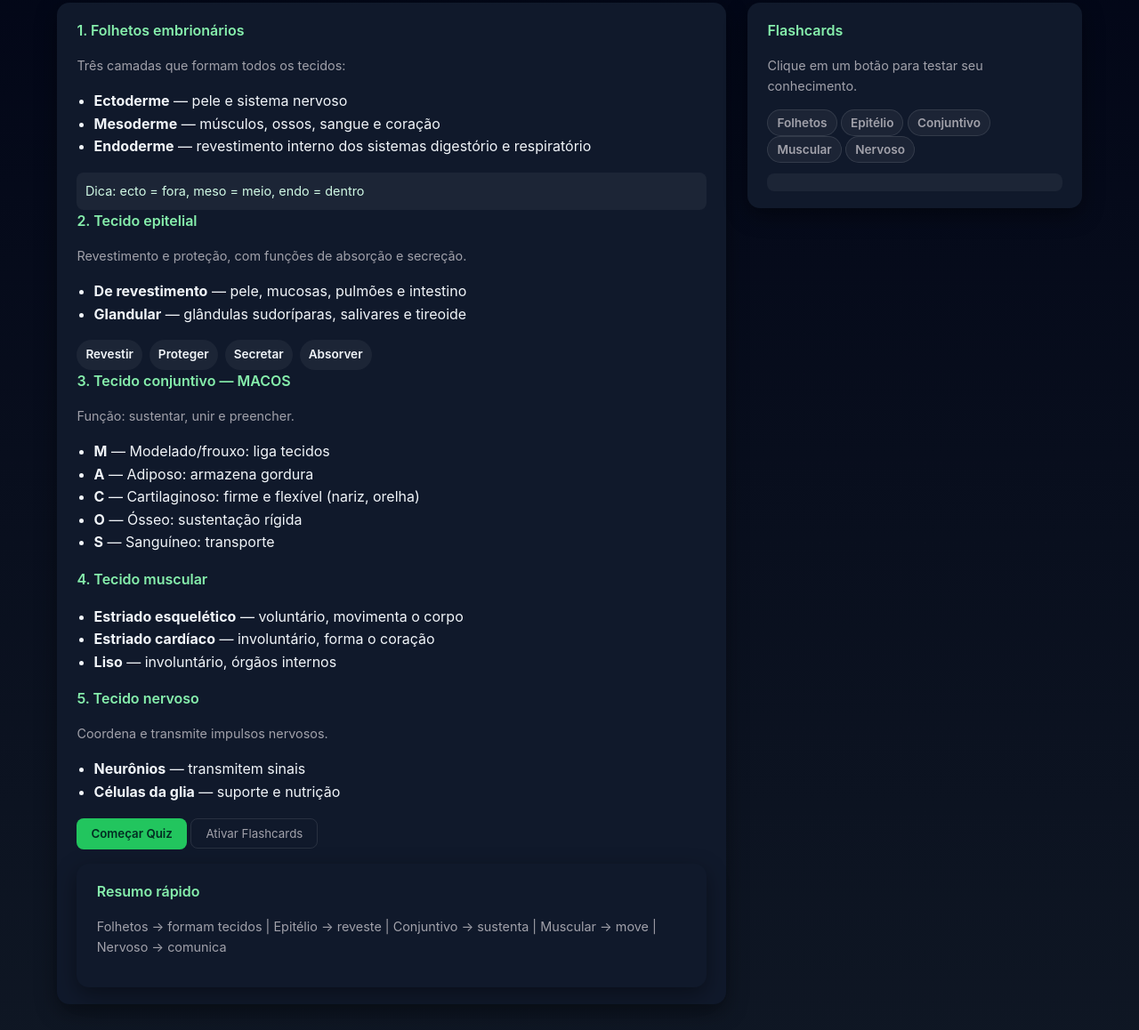
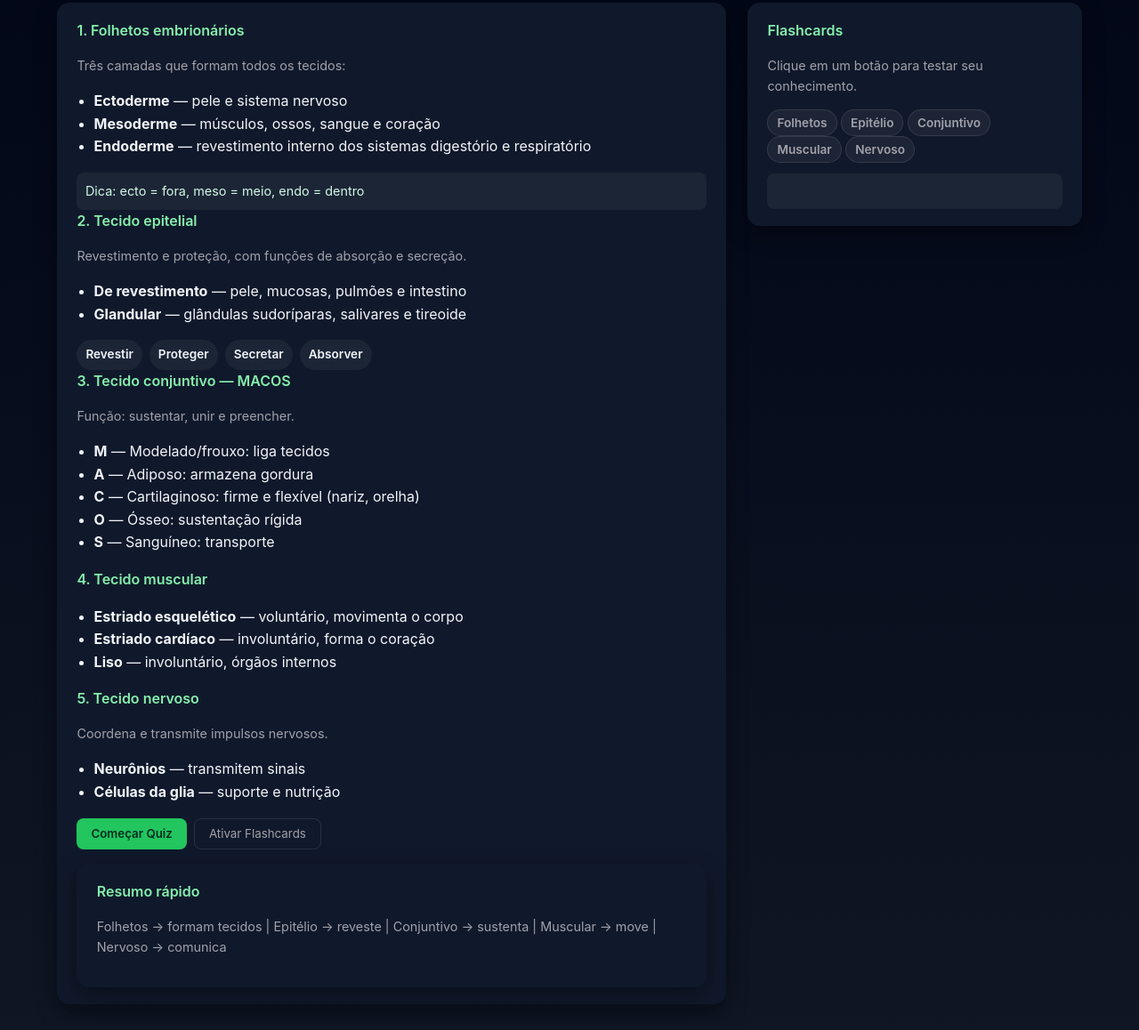
Before and after one commit to Alphton/estude-biologia-histologia, a plain HTML site: page index.html in a window 1280 px wide. Shown: the part 90-1248 px from the top of the page at 89% size. Drawn offline with Linux system fonts and the light colour scheme.

Commit message:
Update style.css

```diff
--- a/style.css
+++ b/style.css
@@ -45,7 +45,9 @@ footer { margin-top:2rem; text-align:center; font-size:0.85rem; color:var(--mute
 .flash { display:flex; flex-wrap:wrap; gap:8px; }
 .chip { padding:6px 10px; border-radius:999px; background:var(--glass); font-size:0.85rem; font-weight:600; cursor:pointer; }
 
-#card-view { margin-top:12px; padding:10px; border-radius:8px; background:rgba(255,255,255,0.05); }
+#card-view { margin-top:12px; padding:10px; border-radius:8px; background:rgba(255,255,255,0.05); min-height:40px; display:flex; align-items:center; justify-content:center; text-align:center; }
+
+.btn-group { display:flex; flex-wrap:wrap; gap:8px; margin-top:12px; }
 
 @media(max-width:1024px){ .grid{ grid-template-columns:1fr; } header{text-align:center;} }
 @media(max-width:600px){ body{ font-size:0.95rem } .card{padding:1rem} h1{font-size:1.2rem} .btn,.btn-ghost{width:100%;margin-top:6px} }
```
